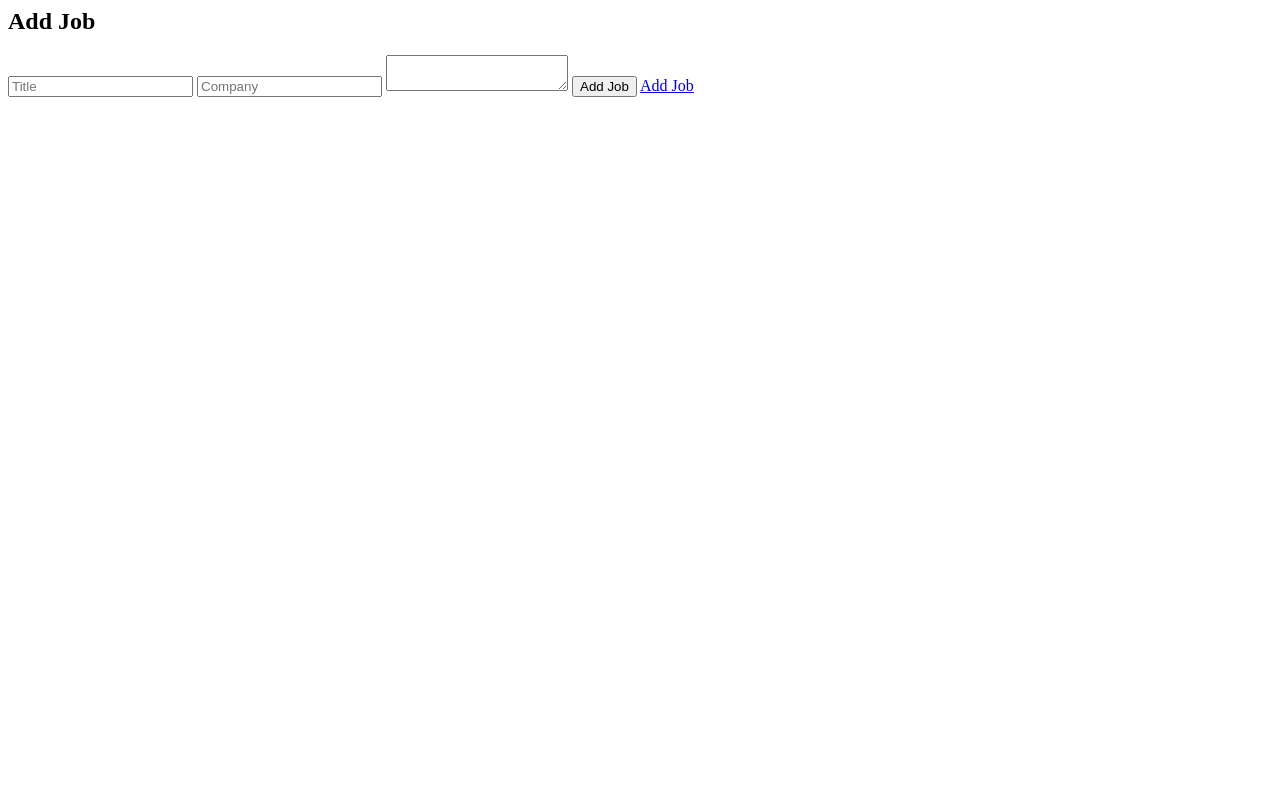
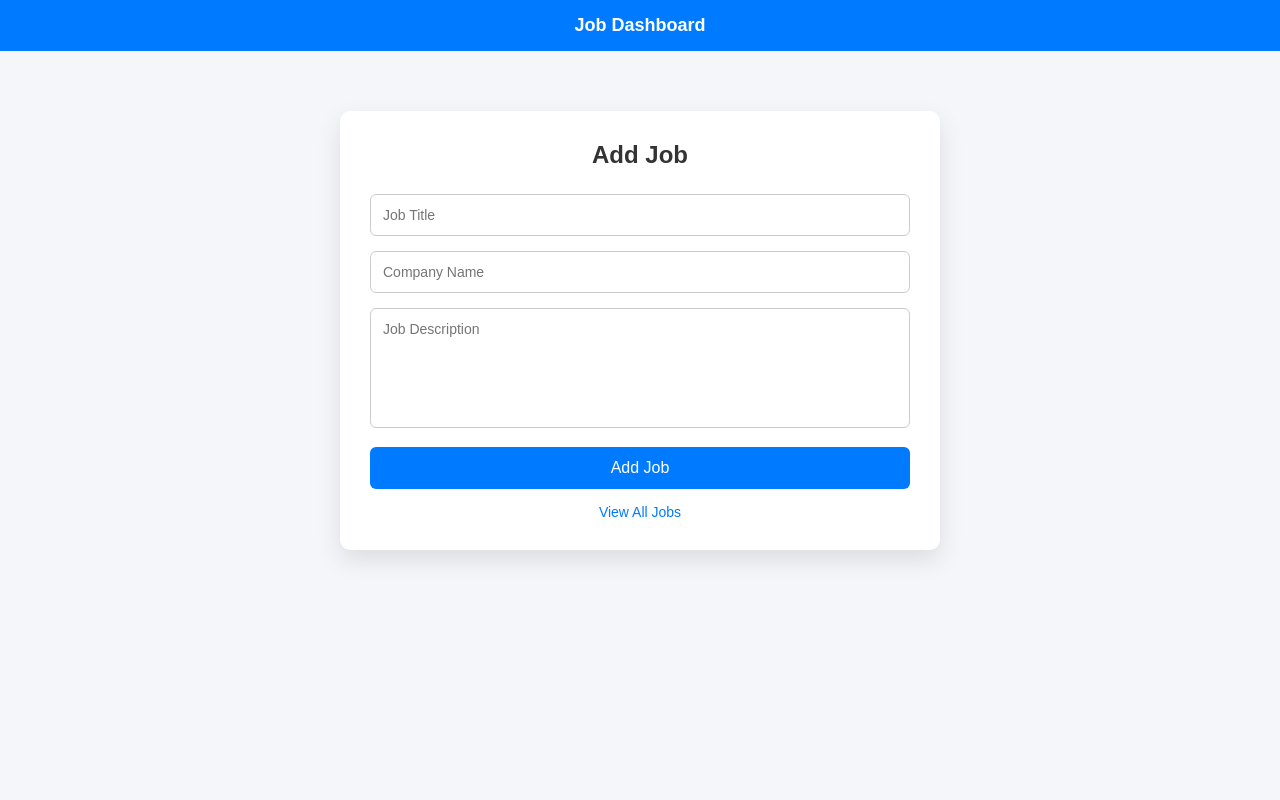
Before and after one commit to testingbot792-jpg/recruitment-portal, a Django app: template templates/dashboard.html in a window 1280 px wide. Run offline with Django 5.2, Linux system fonts and the light colour scheme; the template is opened without the code that fills it, so the values that code supplies are empty.

Commit message:
fix dashboard error

```diff
--- a/accounts/views.py
+++ b/accounts/views.py
@@ -25,5 +25,5 @@ def login_view(request):
             return redirect('/dashboard/')
     return render(request, 'login.html')
 
-def dashboard(request):   # 👈 ADD THIS
-    return render(request, 'dashboard.html')
+def dashboard(request):
+    return render(request, 'templates/dashboard.html')
--- a/templates/dashboard.html
+++ b/templates/dashboard.html
@@ -1,10 +1,124 @@
-<h2>Add Job</h2>
+<!DOCTYPE html>
+<html lang="en">
+<head>
+  <meta charset="UTF-8">
+  <title>Add Job</title>
+  <style>
+    * {
+      margin: 0;
+      padding: 0;
+      box-sizing: border-box;
+      font-family: Arial, sans-serif;
+    }
 
-<form method="post" action="/jobs/add/">
-  {% csrf_token %}
-  <input name="title" placeholder="Title">
-  <input name="company" placeholder="Company">
-  <textarea name="description"></textarea>
-  <button type="submit">Add Job</button>
-  <a href="/jobs/add/">Add Job</a>
-</form>
+    body {
+      background: #f4f6f9;
+    }
+
+    .container {
+      max-width: 600px;
+      margin: 60px auto;
+      background: #fff;
+      padding: 30px;
+      border-radius: 10px;
+      box-shadow: 0 10px 25px rgba(0,0,0,0.1);
+    }
+
+    h2 {
+      text-align: center;
+      margin-bottom: 25px;
+      color: #333;
+    }
+
+    .form-group {
+      margin-bottom: 15px;
+    }
+
+    input, textarea {
+      width: 100%;
+      padding: 12px;
+      border: 1px solid #ccc;
+      border-radius: 6px;
+      font-size: 14px;
+      transition: 0.3s;
+    }
+
+    input:focus, textarea:focus {
+      border-color: #007bff;
+      outline: none;
+    }
+
+    textarea {
+      resize: none;
+      height: 120px;
+    }
+
+    button {
+      width: 100%;
+      padding: 12px;
+      background: #007bff;
+      color: white;
+      border: none;
+      border-radius: 6px;
+      font-size: 16px;
+      cursor: pointer;
+      transition: 0.3s;
+    }
+
+    button:hover {
+      background: #0056b3;
+    }
+
+    .link {
+      display: block;
+      text-align: center;
+      margin-top: 15px;
+      text-decoration: none;
+      color: #007bff;
+      font-size: 14px;
+    }
+
+    .link:hover {
+      text-decoration: underline;
+    }
+
+    .header {
+      background: #007bff;
+      color: white;
+      padding: 15px 20px;
+      text-align: center;
+      font-size: 18px;
+      font-weight: bold;
+    }
+  </style>
+</head>
+<body>
+
+  <div class="header">Job Dashboard</div>
+
+  <div class="container">
+    <h2>Add Job</h2>
+
+    <form method="post" action="/jobs/add/">
+      {% csrf_token %}
+
+      <div class="form-group">
+        <input name="title" placeholder="Job Title" required>
+      </div>
+
+      <div class="form-group">
+        <input name="company" placeholder="Company Name" required>
+      </div>
+
+      <div class="form-group">
+        <textarea name="description" placeholder="Job Description" required></textarea>
+      </div>
+
+      <button type="submit">Add Job</button>
+    </form>
+
+    <a class="link" href="/jobs/">View All Jobs</a>
+  </div>
+
+</body>
+</html>
```
